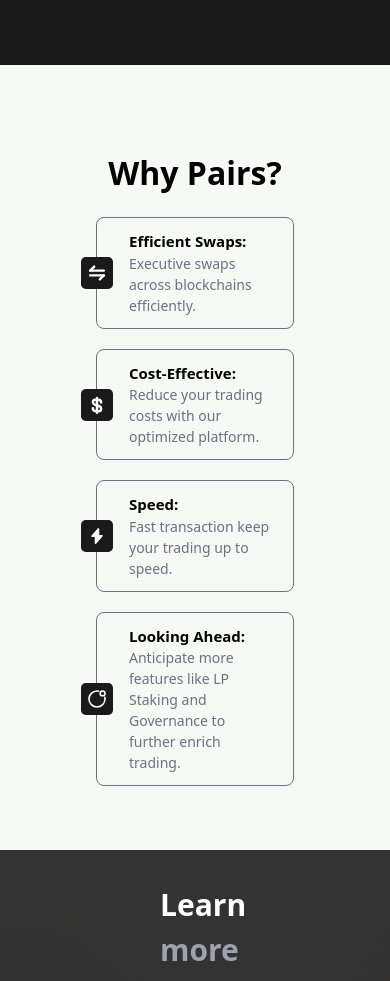
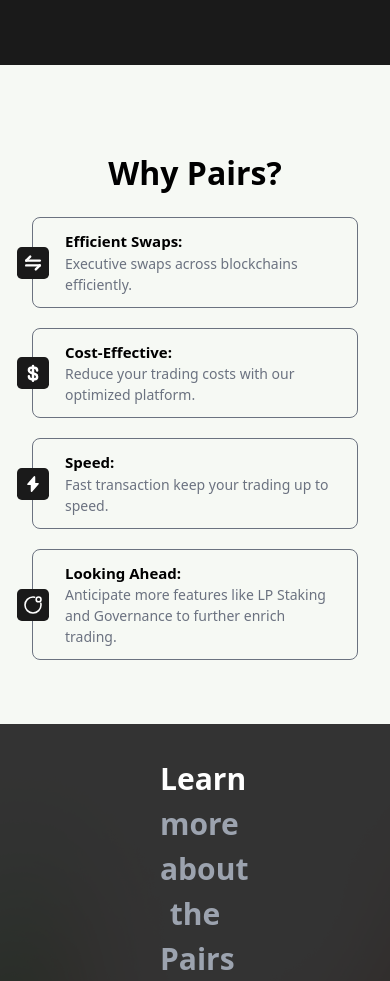
Before and after one commit to Haybesil/Pair-Connect, a React (Vite) app: page / in a window 390 px wide. Shown: the part 3220-4201 px from the top of the page. Built offline with nearby package versions, Linux system fonts and the light colour scheme.

Commit message:
Update Home.jsx

```diff
--- a/src/pages/Home.jsx
+++ b/src/pages/Home.jsx
@@ -117,7 +117,7 @@ const Home = () => {
           </div>
 
           <div className="py-16 bg-[#f6f9f4]">
-            <div className="flex flex-col lg:flex-row justify-between py-5 lg:py-14 px-24 gap-5 lg:gap-0">
+            <div className="flex flex-col lg:flex-row justify-between py-5 lg:py-14 px-8 lg:px-24 gap-5 lg:gap-0">
               <h2 className="text-center lg:text-left text-[32px] font-semibold">
                 Why Pairs?
               </h2>
@@ -148,7 +148,7 @@ const Home = () => {
                 </p>
               </div>
             </div>
-            <div className="flex flex-col lg:flex-row justify-between px-24 gap-5 lg:gap-0">
+            <div className="flex flex-col lg:flex-row justify-between px-8 lg:px-24 gap-5 lg:gap-0">
               <div className="relative border border-gray-500 rounded-lg px-5 pl-8 py-3">
                 <img
                   src="/icons/speed-icon.svg"
```
